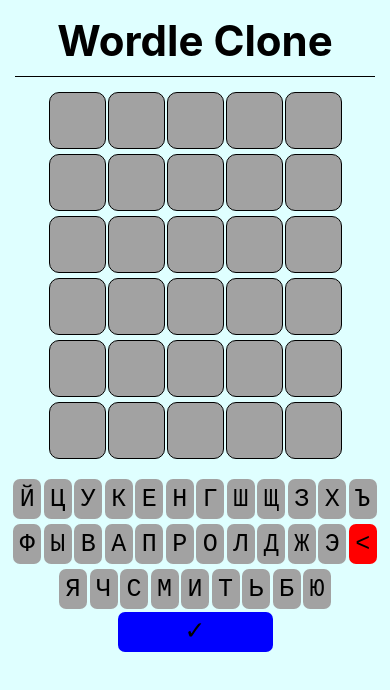
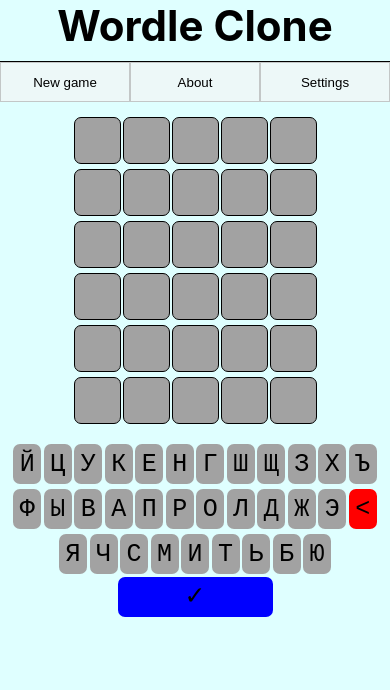
Before and after one commit to DrManfree/wordle-clone-ru, a React (Create React App) app: page / in a window 390 px wide. Shown: the top 690 px of the page. Built offline with nearby package versions, Linux system fonts and the light colour scheme.

Commit message:
added controls; tweaked responciveness

```diff
--- a/src/App.jsx
+++ b/src/App.jsx
@@ -5,9 +5,7 @@
 import { ALPHABET, TRIES, WORD_LENGTH } from './constants/index';
 import { getRandomInteger } from './constants/helpers';
 import { Row } from './components/Keyboard/Row/Row';
-
-const winWord = WORDS[getRandomInteger(0, WORDS.length)];
-console.log(winWord);
+import { Controls } from './components/Controls/Controls';
 
 export const App = () => {
 
@@ -18,6 +16,22 @@
   const [activeLetter, setActiveLetter] = useState(0);
   const [win, setWin] = useState(false);
   const [typedWords, setTypedWords] = useState([]);
+  const [winWord, setWinWord] = useState(WORDS[getRandomInteger(0, WORDS.length)]);
+
+  const [newGameAnimation, setNewGameAnimation] = useState(false);
+
+  const startNewGame = useCallback(() => {
+    setWinWord(WORDS[getRandomInteger(0, WORDS.length)]);
+    setRows(new Array(TRIES).fill(new Array(WORD_LENGTH).fill('')));
+    setColors(new Array(TRIES).fill(new Array(WORD_LENGTH).fill('')));
+    setKeyColors({});
+    setActiveRow(0);
+    setActiveLetter(0);
+    setWin(false);
+    setTypedWords([]);
+
+    setNewGameAnimation(true);
+  }, []);
 
   const validateRow = useCallback((rowIndex) => {
     let letters = rows[rowIndex];
@@ -88,7 +102,7 @@
         }
       }
     }
-  }, [rows, keyColors]);
+  }, [rows, keyColors, winWord]);
 
   const handleInput = useCallback((letter) => {
     if (letter === '<') {
@@ -141,12 +155,15 @@
       });
       setActiveLetter(activeLetter + 1);
     }
-  }, [activeLetter, activeRow, rows, typedWords, validateRow, win]);
+  }, [activeLetter, activeRow, rows, typedWords, validateRow, win, winWord]);
 
   return (
-    <div className="App">
+    <div
+      className={newGameAnimation ? 'App pulse' : 'App'}
+      onAnimationEnd={() => setNewGameAnimation(false)}
+    >
       <h1 className='header'>Wordle Clone</h1>
-
+      <Controls clickNewGame={() => startNewGame()}/>
       <Field
         rows={rows}
         colors={colors}
--- a/src/App.scss
+++ b/src/App.scss
@@ -1,11 +1,15 @@
 @import './constants/colors.scss';
 
 .App {
-    margin: auto;
-    width: fit-content;
+    margin: 0;
+    height: 100vh;
+
+    background: rgb(223, 255, 255);
 
     .header {
-        margin: 15px;
+        max-width: 650px;
+
+        margin: auto;
         padding-bottom: 10px;
 
         font-size: 42px;
@@ -15,16 +19,32 @@
     }
 
     .keyboard {
+        margin: auto;
 
         display: flex;
         flex-direction: row;
         flex-wrap: wrap;
         justify-content: center;
         gap: 2.5px;
+
         max-width: 650px;
 
         .divider {
             flex-basis: 100%;
         }
     }
+
+    &.pulse {
+        animation: pulse 1s ease 0s 1 normal forwards;
+    }
 }
+
+@keyframes pulse {
+    0%, 100% {
+        background: rgb(223, 255, 255);
+    }
+
+    50% {
+        background: rgb(174, 252, 174);
+    }
+}
--- /dev/null
+++ b/src/components/Controls/Controls.jsx
@@ -0,0 +1,22 @@
+import { useState } from 'react';
+import './Controls.scss';
+import { Modal } from '../Modal/Modal';
+
+export const Controls = ({ clickNewGame }) => {
+    const [modal, setModal] = useState('');
+
+    return (
+        <div className="controls-panel">
+            <button className="controls-button" onClick={clickNewGame}>
+                New game
+            </button>
+            <button className="controls-button" onClick={() => setModal('about')}>
+                About
+            </button>
+            <button className="controls-button" onClick={() => setModal('settings')}>
+                Settings
+            </button>
+            {modal !== '' && <Modal setOpen={() => setModal('')} mode={modal}/>}
+        </div>
+    );
+}
--- /dev/null
+++ b/src/components/Controls/Controls.scss
@@ -0,0 +1,29 @@
+.controls-panel {
+    max-width: 650px;
+    margin: auto;
+
+    display: flex;
+    flex-direction: row;
+    justify-content: stretch;
+
+    height: 40px;
+
+    margin-bottom: 15px;
+
+    .controls-button {
+        width: 100%;
+
+        background: rgba(245, 245, 245, 0.65);
+        border: 1px solid rgba(169, 169, 169, 0.615);
+
+        transition: 0.25s;
+        transition-property: background;
+
+        &:hover {
+            background: rgba(214, 255, 217, 0.65);
+            border: 1px solid rgba(169, 169, 169, 0.615);
+
+            cursor: pointer;
+        }
+    }
+}
--- a/src/components/Field/Row/Cell/Cell.scss
+++ b/src/components/Field/Row/Cell/Cell.scss
@@ -11,11 +11,13 @@
 
     text-align: center;
     line-height: 45px;
-    font-size: 48px;
-    font-family: system-ui, -apple-system, BlinkMacSystemFont, 'Segoe UI', Roboto, Oxygen, Ubuntu, Cantarell, 'Open Sans', 'Helvetica Neue', sans-serif;
+    font-size: 54px;
+    font-family:'Franklin Gothic Medium', 'Arial Narrow', Arial, monospace;
 
     transition: 0.5s;
     transition-property: background;
+
+    user-select: none;
 
     &.green {
         background: $color-green;
@@ -28,4 +30,32 @@
     &.gray {
         background: $color-gray;
     }
+
+    @media screen and (max-width: 630px) {
+        width: 50px;
+        height: 50px;
+        font-size: 52px;
+        line-height: 40px;
+        border-radius: 10px;
+    }
+
+    @media screen and (max-width: 510px) {
+        width: 48px;
+        height: 48px;
+        line-height: 40px;
+        border-radius: 7px;
+    }
+
+    @media screen and (max-width: 450px) {
+        width: 45px;
+        height: 45px;
+        line-height: 36px;
+        font-size: 48px;
+    }
+
+    @media screen and (max-width: 370px) {
+        width: 40px;
+        height: 40px;
+        font-size: 40px;
+    }
 }
--- a/src/components/Keyboard/Row/Row.scss
+++ b/src/components/Keyboard/Row/Row.scss
@@ -23,6 +23,7 @@
     &:hover {
         background: $color-default-dark;
         color: white;
+        cursor: pointer;
     }
     &.backspace {
         background: $color-red;
--- /dev/null
+++ b/src/components/Modal/Modal.jsx
@@ -0,0 +1,34 @@
+import './Modal.scss';
+
+export const Modal = ({ setOpen, mode }) => {
+    return(
+        <div className='modal'>
+            <div className='content'>
+                <button className='close' onClick={() => setOpen('')}>
+                    x
+                </button>
+                {mode === 'about' &&
+                <>
+                <h2>About</h2>
+                <p>
+                    A Wordle clone in russian language recreated from scratch in React.<br/><br/>
+                    The objective of the game is to guess the 5-lettered word in 6 tries.<br/>
+                    Use the keyboard at the bottom to type in a word and press the blue button.<br/>
+                    If such a word exists, you will get hints towards the right word in the form of typed letters changing colors.<br/>
+                    Green letters mean the right word contains them in the same place as the typed word.<br/>
+                    Yellow letters mean the right word contains them in a different place in the word.<br/>
+                    Dark gray letters mean the right word does not contain them.<br/><br/>
+                    Remember, the word may contain several of the same letter.<br/>
+                    You don't neccessarily need to type a word <i>without</i> dark gray letters.<br/>
+                    The right word may be difficult and somewhat obscure since it's just a random word from a dictionary
+                    of 3000+ words. Future versions may fix that with manually selected words.
+                </p>
+                </>
+                }
+                {mode === 'settings' &&
+                <h2>Settings</h2>
+                }
+            </div>
+        </div>
+    );
+}
--- /dev/null
+++ b/src/components/Modal/Modal.scss
@@ -0,0 +1,41 @@
+.modal {
+    position: absolute;
+    left: 0;
+    top: 0;
+    width: 100%;
+    height: 100%;
+
+    display: flex;
+
+    background: rgba(0, 0, 0, 0.5);
+
+    .content {
+        position: relative;
+
+        width: 400px;
+        height: auto;
+
+        background: rgb(238, 231, 231);
+
+        margin: auto;
+        padding: 20px 10px 50px 10px;
+
+        text-align: center;
+        font-size: 18px;
+        line-height: 22px;
+
+        .close {
+            position: absolute;
+            top: 5px;
+            right: 5px;
+
+            width: 30px;
+            height: 30px;
+
+            background: rgb(218, 69, 69);
+            border: none;
+
+            font-size: 24px;
+        }
+    }
+}
--- a/src/index.css
+++ b/src/index.css
@@ -5,7 +5,6 @@
     sans-serif;
   -webkit-font-smoothing: antialiased;
   -moz-osx-font-smoothing: grayscale;
-  background: rgb(223, 255, 255);
 }
 
 code {
```
